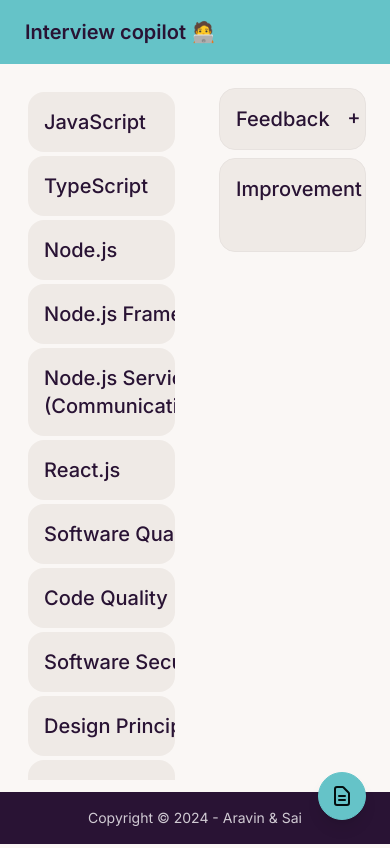
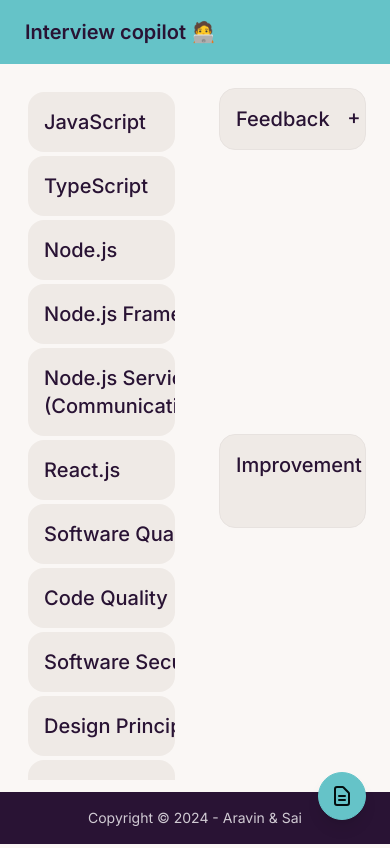
Before and after one commit to Aravin/interview-copilot, a Next.js app: page /interview in a window 390 px wide. Built offline with nearby package versions, Linux system fonts and the light colour scheme.

Commit message:
refactor: enhance layout of feedback sections for better responsiveness and usability

```diff
--- a/app/interview/page.tsx
+++ b/app/interview/page.tsx
@@ -61,10 +61,10 @@
         </section>
 
         <section className="flex flex-col overflow-y-scroll overflow-x-hidden max-h-[calc(100vh-9rem)] p-2 gap-2">
-          <div className="overflow-y-scroll">
+          <div className="overflow-y-scroll flex-1 min-h-0">
           <FeedbackDetailsSection feedback={memoizedFeedback} />
           </div>
-          <div className="overflow-y-scroll">
+          <div className="overflow-y-scroll flex-1 min-h-0">
           <FeedbackImprovementSection feedback={memoizedFeedback} />
           </div>
         </section>
```
